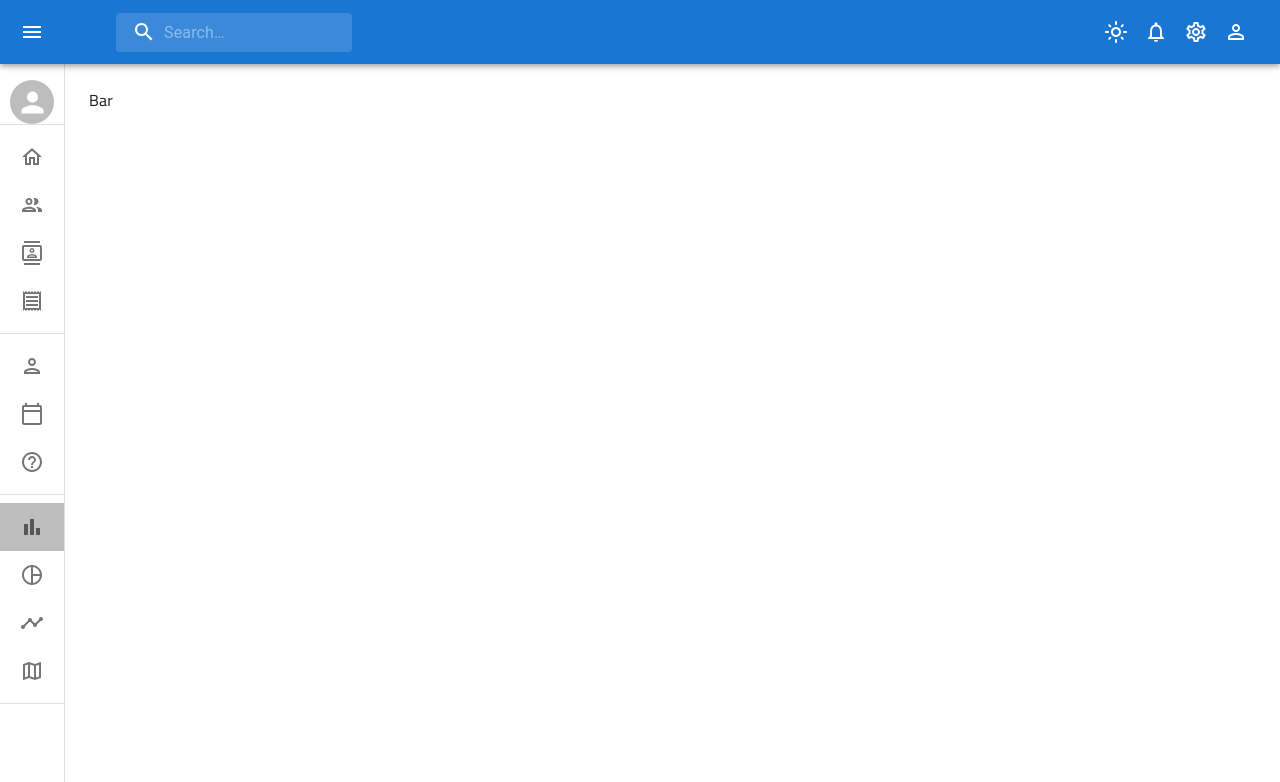
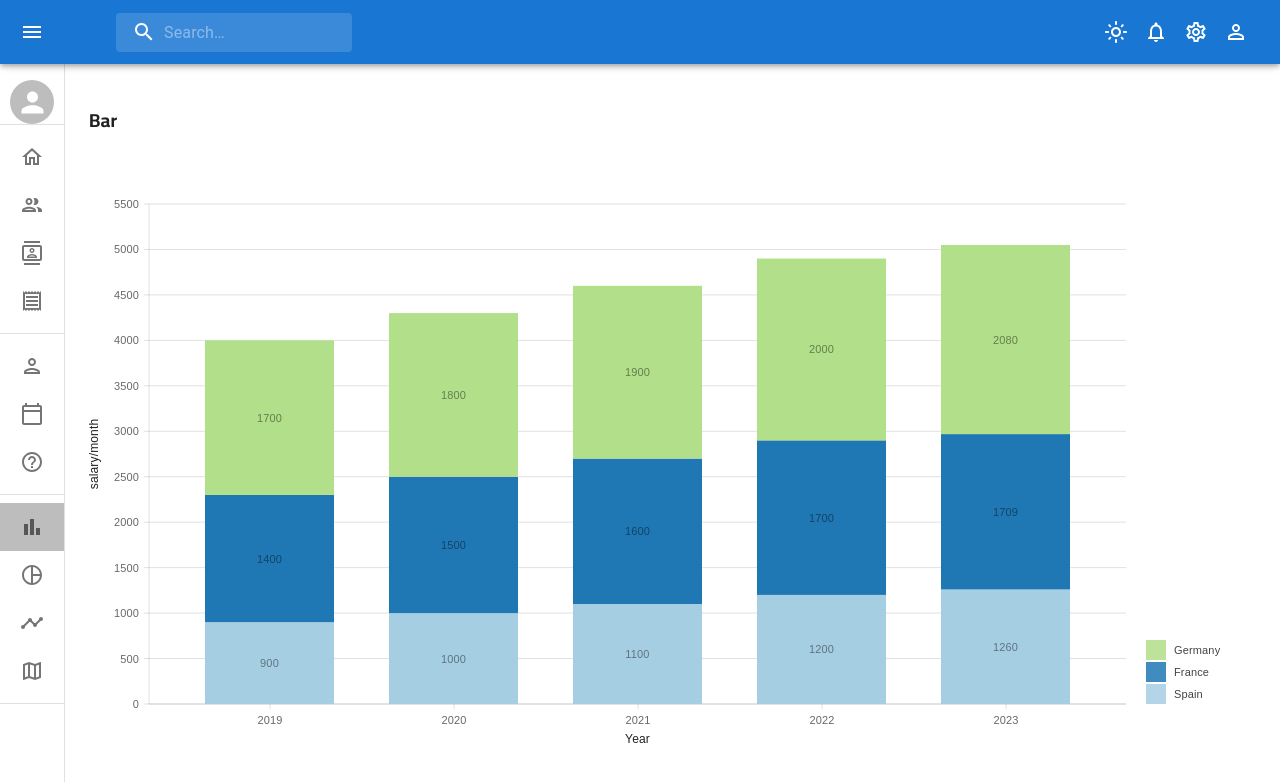
Before and after one commit to khaled-17/Full-Admin-Dashboard, a React (Vite) app: page /bar in a window 1280 px wide. Shown: the top 782 px of the page. Built offline with nearby package versions, Linux system fonts and the light colour scheme.

Commit message:
pie is done

```diff
--- a/package.json
+++ b/package.json
@@ -20,6 +20,8 @@
     "@mui/icons-material": "^5.14.18",
     "@mui/material": "^5.14.18",
     "@mui/x-data-grid": "^6.18.1",
+    "@nivo/bar": "^0.83.1",
+    "@nivo/pie": "^0.83.1",
     "react": "^18.2.0",
     "react-dom": "^18.2.0",
     "react-hook-form": "^7.48.2",
--- a/src/main.jsx
+++ b/src/main.jsx
@@ -11,8 +11,7 @@ import {
 } from "react-router-dom";
 import Dashboard from "./page/Dashboard/Dashboard.jsx";
 import Team from "./page/Team/Team.jsx";
-import Bar from "./page/Bar/Bar.jsx";
-import Calendar from "./page/Calendar/Calendar.jsx";
+ import Calendar from "./page/Calendar/Calendar.jsx";
 import Pie from "./page/Pie/Pie.jsx";
 import Invoices from "./page/Invoices/Invoices.jsx";
 import Line from "./page/Line/Line.jsx";
@@ -20,6 +19,7 @@ import Geography from "./page/Geography/Geography.jsx";
 import Form from "./page/Form/Form.jsx";
 import Contacts from "./page/Contacts/Contacts.jsx";
 import FAQ from "./page/FAQ/FAQ.jsx";
+import Barchart from "./page/Barchart/barchart.jsx";
 
 const router = createBrowserRouter(
   createRoutesFromElements(
@@ -27,7 +27,7 @@ const router = createBrowserRouter(
       <Route index element={<Dashboard />} />
 
       <Route path="/team" element={<Team />} />
-      <Route path="/bar" element={<Bar />} />
+      <Route path="/bar" element={<Barchart />} />
       <Route path="/calendar" element={<Calendar />} />
       <Route path="/contacts" element={<Contacts />} />
        <Route path="/faq" element={<FAQ />} />
--- a/src/page/Bar/Bar.jsx
+++ /dev/null
@@ -1,2 +0,0 @@
-import React from 'react'
-export default function Bar() {return (<div>Bar</div> )}
--- /dev/null
+++ b/src/page/Barchart/Bar.jsx
@@ -0,0 +1,122 @@
+import React from "react";
+import { ResponsiveBar } from "@nivo/bar";
+import { Box, useTheme } from "@mui/material";
+import {TheTheme}  from "./TheTheme";
+
+const Bar = ({isDashbord = false ,TheData,TheKey }) => {
+
+
+
+  const myTheme = TheTheme(useTheme());
+
+   return (
+    <Box sx={{ height:isDashbord? "300px": "75vh" }}>
+      <ResponsiveBar
+        data={TheData}
+        keys={TheKey}
+        indexBy="year"
+        theme={myTheme}
+        margin={{ top: 50, right: 130, bottom: 50, left: 60 }}
+        padding={0.3}
+        valueScale={{ type: "linear" }}
+        indexScale={{ type: "band", round: true }}
+        colors={{ scheme: "paired" }}
+        defs={[
+          {
+            id: "dots",
+            type: "patternDots",
+            background: "inherit",
+            color: "#38bcb2",
+            size: 4,
+            padding: 1,
+            stagger: true,
+          },
+          {
+            id: "lines",
+            type: "patternLines",
+            background: "inherit",
+            color: "#eed312",
+            rotation: -45,
+            lineWidth: 6,
+            spacing: 10,
+          },
+        ]}
+        fill={[
+          {
+            match: {
+              id: "fries",
+            },
+            id: "dots",
+          },
+          {
+            match: {
+              id: "sandwich",
+            },
+            id: "lines",
+          },
+        ]}
+        borderColor={{
+          from: "color",
+          modifiers: [["darker", 1.6]],
+        }}
+        axisTop={null}
+        axisRight={null}
+        axisBottom={{
+          tickSize: 5,
+          tickPadding: 5,
+          tickRotation: 0,
+          legend: isDashbord? null : "Year",
+          legendPosition: "middle",
+          legendOffset: 35,
+        }}
+        axisLeft={{
+          tickSize: 5,
+          tickPadding: 5,
+          tickRotation: 0,
+          legend:  isDashbord? null : "salary/month",
+          legendPosition: "middle",
+          legendOffset: -55,
+        }}
+        labelSkipWidth={12}
+        labelSkipHeight={12}
+        labelTextColor={{
+          from: "color",
+          modifiers: [["darker", 1.6]],
+        }}
+        legends={[
+          {
+            dataFrom: "keys",
+            anchor: "bottom-right",
+            direction: "column",
+            justify: false,
+            translateX: 120,
+            translateY: 0,
+            itemsSpacing: 2,
+            itemWidth: 100,
+            itemHeight: 20,
+            itemDirection: "left-to-right",
+            itemOpacity: 0.85,
+            symbolSize: 20,
+            effects: [
+              {
+                on: "hover",
+                style: {
+                  itemOpacity: 1,
+                },
+              },
+            ],
+          },
+        ]}
+        role="application"
+        ariaLabel="Nivo bar chart demo"
+        barAriaLabel={function (e) {
+          return (
+            e.id + ": " + e.formattedValue + " in country: " + e.indexValue
+          );
+        }}
+      />
+    </Box>
+  );
+};
+
+export default Bar;
--- /dev/null
+++ b/src/page/Barchart/Barchart.jsx
@@ -0,0 +1,55 @@
+import React from 'react'
+import Bar from './Bar'
+
+export default function Barchart() {
+
+
+
+
+
+  return (
+    <div>
+        <h3>Bar</h3>
+      <Bar TheData={data} TheKey={key}/>
+    </div>
+  )
+}
+
+const key= ["Spain", "France", "Germany"]
+
+const data = [
+    {
+      year: 2019,
+      Spain: 900,
+      France: 1400,
+      Germany: 1700,
+    },
+
+    {
+      year: 2020,
+      Spain: 1000,
+      France: 1500,
+      Germany: 1800,
+    },
+
+    {
+      year: 2021,
+      Spain: 1100,
+      France: 1600,
+      Germany: 1900,
+    },
+
+    {
+      year: 2022,
+      Spain: 1200,
+      France: 1700,
+      Germany: 2000,
+    },
+
+    {
+      year: 2023,
+      Spain: 1260,
+      France: 1709,
+      Germany: 2080,
+    },
+  ];
--- /dev/null
+++ b/src/page/Barchart/TheTheme.js
@@ -0,0 +1,106 @@
+
+
+export const TheTheme = (theme) => (
+  {
+    textColor: theme.palette.text.primary,
+    fontSize: 11,
+    axis: {
+      domain: {
+        line: {
+          stroke: theme.palette.divider,
+          strokeWidth: 1,
+        },
+      },
+      legend: {
+        text: {
+          fontSize: 12,
+          fill: theme.palette.text.primary,
+        },
+      },
+      ticks: {
+        line: {
+          stroke: theme.palette.divider,
+          strokeWidth: 1,
+        },
+        text: {
+          fontSize: 11,
+          fill: theme.palette.text.secondary,
+        },
+      },
+    },
+    grid: {
+      line: {
+        stroke: theme.palette.divider,
+        strokeWidth: 1,
+      },
+    },
+    legends: {
+      title: {
+        text: {
+          fontSize: 11,
+          fill: theme.palette.text.primary,
+        },
+      },
+      text: {
+        fontSize: 11,
+        fill: theme.palette.text.primary,
+      },
+      ticks: {
+        line: {},
+        text: {
+          fontSize: 10,
+          fill: theme.palette.text.primary,
+        },
+      },
+    },
+    annotations: {
+      text: {
+        fontSize: 13,
+        fill: theme.palette.text.primary,
+        outlineWidth: 2,
+        outlineColor: "#ffffff",
+        outlineOpacity: 1,
+      },
+      link: {
+        stroke: "#000000",
+        strokeWidth: 1,
+        outlineWidth: 2,
+        outlineColor: "#ffffff",
+        outlineOpacity: 1,
+      },
+      outline: {
+        stroke: "#000000",
+        strokeWidth: 2,
+        outlineWidth: 2,
+        outlineColor: "#ffffff",
+        outlineOpacity: 1,
+      },
+      symbol: {
+        fill: "#000000",
+        outlineWidth: 2,
+        outlineColor: "#ffffff",
+        outlineOpacity: 1,
+      },
+    },
+    tooltip: {
+      container: {
+        background: theme.palette.background.default,
+        color: theme.palette.text.primary,
+        fontSize: 12,
+      },
+      basic: {},
+      chip: {},
+      table: {},
+      tableCell: {},
+      tableCellValue: {},
+    },
+  }
+
+
+
+);
+
+
+
+
+  //  default TheTheme;
--- a/src/page/Line/Line.jsx
+++ b/src/page/Line/Line.jsx
@@ -1,2 +1,9 @@
-import React from 'react'
-export default function Line() {return (<div>Line</div> )}
+import { Box } from "@mui/material";
+import React from "react";
+export default function Line() {
+  return <Box>
+
+
+
+  </Box>;
+}
--- a/src/page/Pie/Pie.jsx
+++ b/src/page/Pie/Pie.jsx
@@ -1,2 +1,145 @@
 import React from 'react'
-export default function Pie() {return (<div>Pie</div> )}
+import { ResponsivePie } from '@nivo/pie'
+import { data } from './data'
+import { Box, useTheme } from '@mui/material'
+
+export default function Pie() {
+
+
+    const theme= useTheme()
+    return (
+        <Box sx={{height:"80vh"}}>
+
+<ResponsivePie
+        data={data}
+        margin={{ top: 40, right: 80, bottom: 80, left: 80 }}
+        innerRadius={0.5}
+        padAngle={0.7}
+        cornerRadius={3}
+        activeOuterRadiusOffset={8}
+        borderWidth={1}
+        borderColor={{
+            from: 'color',
+            modifiers: [
+                [
+                    'darker',
+                    0.2
+                ]
+            ]
+        }}
+        arcLinkLabelsSkipAngle={10}
+        arcLinkLabelsTextColor={theme.palette.text.primary}
+        arcLinkLabelsThickness={2}
+        arcLinkLabelsColor={{ from: 'color' }}
+        arcLabelsSkipAngle={10}
+        arcLabelsTextColor={{
+            from: 'color',
+            modifiers: [
+                [
+                    'darker',
+                    2
+                ]
+            ]
+        }}
+        defs={[
+            {
+                id: 'dots',
+                type: 'patternDots',
+                background: 'inherit',
+                color: 'rgba(255, 255, 255, 0.3)',
+                size: 4,
+                padding: 1,
+                stagger: true
+            },
+            {
+                id: 'lines',
+                type: 'patternLines',
+                background: 'inherit',
+                color: 'rgba(255, 255, 255, 0.3)',
+                rotation: -45,
+                lineWidth: 6,
+                spacing: 10
+            }
+        ]}
+        fill={[
+            {
+                match: {
+                    id: 'ruby'
+                },
+                id: 'dots'
+            },
+            {
+                match: {
+                    id: 'c'
+                },
+                id: 'dots'
+            },
+            {
+                match: {
+                    id: 'go'
+                },
+                id: 'dots'
+            },
+            {
+                match: {
+                    id: 'python'
+                },
+                id: 'dots'
+            },
+            {
+                match: {
+                    id: 'scala'
+                },
+                id: 'lines'
+            },
+            {
+                match: {
+                    id: 'lisp'
+                },
+                id: 'lines'
+            },
+            {
+                match: {
+                    id: 'elixir'
+                },
+                id: 'lines'
+            },
+            {
+                match: {
+                    id: 'javascript'
+                },
+                id: 'lines'
+            }
+        ]}
+        legends={[
+            {
+                anchor: 'bottom',
+                direction: 'row',
+                justify: false,
+                translateX: 0,
+                translateY: 56,
+                itemsSpacing: 0,
+                itemWidth: 100,
+                itemHeight: 18,
+                itemTextColor: '#999',
+                itemDirection: 'left-to-right',
+                itemOpacity: 1,
+                symbolSize: 18,
+                symbolShape: 'circle',
+                effects: [
+                    {
+                        on: 'hover',
+                        style: {
+                            itemTextColor: theme.palette.text.primary
+                        }
+                    }
+                ]
+            }
+        ]}
+    />
+
+        </Box>
+
+
+
+    )}
--- /dev/null
+++ b/src/page/Pie/data.js
@@ -0,0 +1,15 @@
+export const data=[
+    {
+      "id": "go",
+      "label": "go",
+      "value": 159,
+      "color": "hsl(4, 70%, 50%)"
+    },
+    {
+      "id": "python",
+      "label": "python",
+      "value": 217,
+      "color": "hsl(253, 70%, 50%)"
+    },
+
+  ]
```
Also changed, not shown: 1 other file (tests, documents, lock files or other folders).
